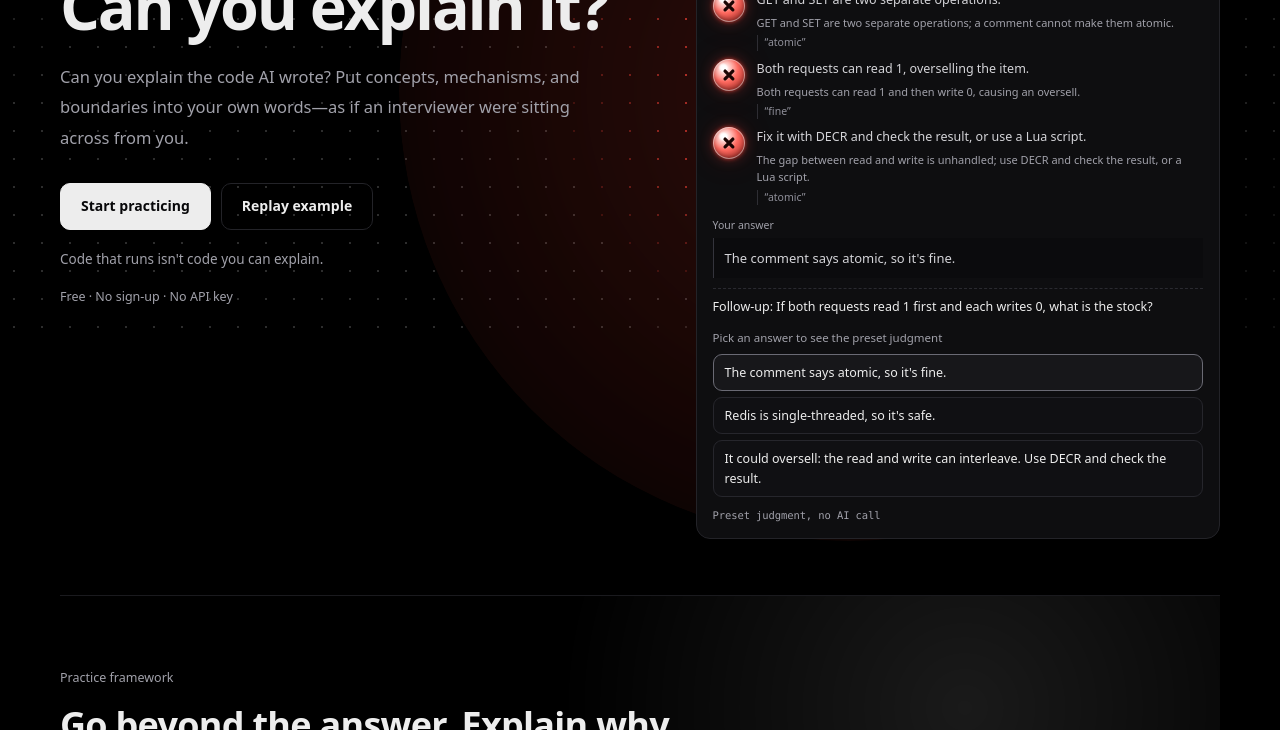
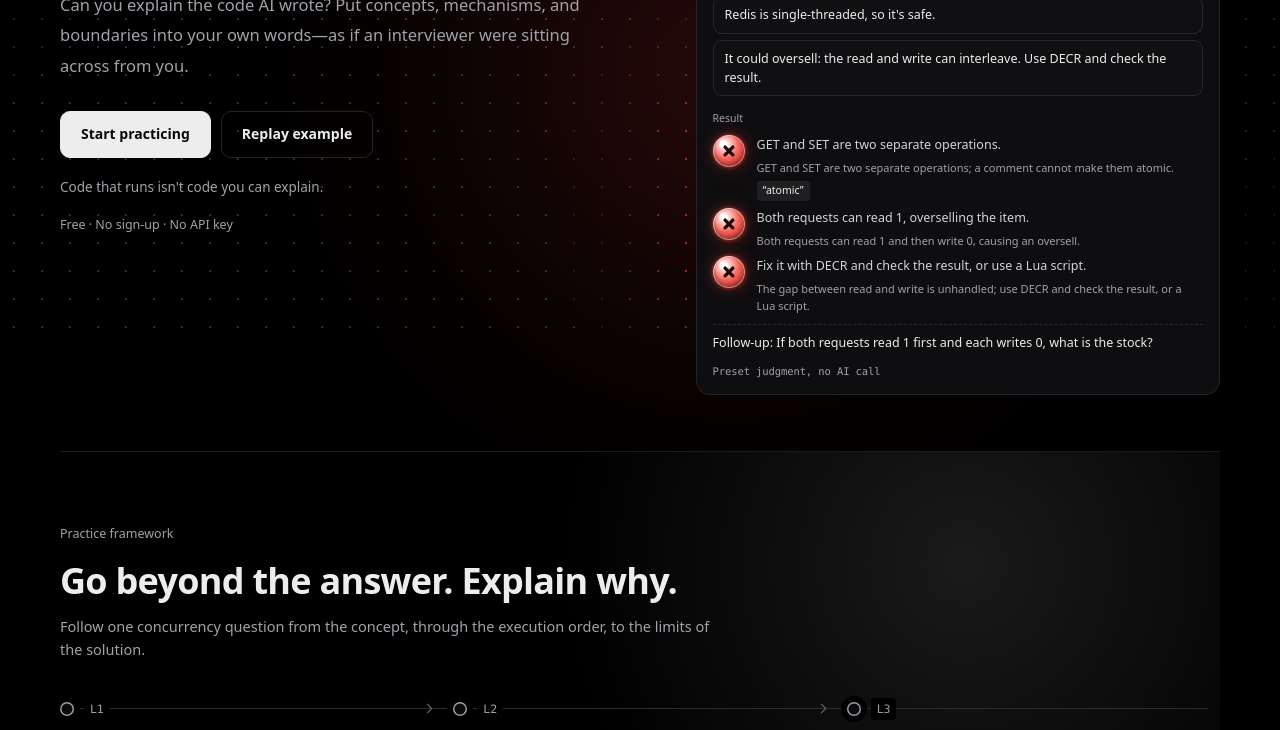
Before and after one commit to JUDYLP/stem, a plain HTML site: page index.html in a window 1280 px wide. Shown: the part 471-1201 px from the top of the page. Drawn offline with Linux system fonts and the light colour scheme.

Commit message:
fix: smooth the hero glow and put options before the result

```diff
--- a/data/hero-demo.v1.json
+++ b/data/hero-demo.v1.json
@@ -36,46 +36,46 @@
           "light": "red",
           "reason": "两个请求都可能读到 1，然后各自写回 0，导致超卖。",
           "reasonEn": "Both requests can read 1 and then write 0, causing an oversell.",
-          "quote": "没问题",
-          "quoteEn": "fine"
+          "quote": "",
+          "quoteEn": ""
         },
         {
           "pointId": "fix",
           "light": "red",
           "reason": "没有处理读与写之间的空隙；应使用 DECR 并检查结果，或用 Lua 脚本。",
           "reasonEn": "The gap between read and write is unhandled; use DECR and check the result, or a Lua script.",
-          "quote": "原子的",
-          "quoteEn": "atomic"
+          "quote": "",
+          "quoteEn": ""
         }
       ]
     },
     "single-thread": {
-      "followup": "单线程只是不并行执行命令；GET 和 SET 之间仍可能插入另一个请求，对吗？",
-      "followupEn": "Single-threaded means commands do not run in parallel; another request can still run between GET and SET, right?",
+      "followup": "",
+      "followupEn": "",
       "points": [
         {
           "pointId": "two-ops",
-          "light": "red",
-          "reason": "单线程不代表 GET 和 SET 合并成一次操作，它们仍然是两步。",
-          "reasonEn": "Single-threaded does not merge GET and SET into one operation; they are still two steps.",
+          "light": "amber",
+          "reason": "单个 Redis 命令确实原子，但 GET 和 SET 是两次操作，整个扣减不是原子的。",
+          "reasonEn": "A single Redis command is atomic, but GET and SET are two operations; the whole deduction is not atomic.",
           "quote": "单线程",
           "quoteEn": "single-threaded"
         },
         {
           "pointId": "both-read-1",
-          "light": "red",
-          "reason": "两个请求仍可能都读到 1；单线程不等于整个读—改—写原子化。",
-          "reasonEn": "Both requests can still read 1; single-threaded does not make the read-modify-write atomic.",
+          "light": "amber",
+          "reason": "单线程不会让两个请求的 GET 与 SET 自动串成一个原子动作，仍可能都读到 1。",
+          "reasonEn": "Single-threaded does not merge each request's GET and SET into one atomic action; both can still read 1.",
           "quote": "安全",
           "quoteEn": "safe"
         },
         {
           "pointId": "fix",
-          "light": "red",
-          "reason": "这条回答没有给出修复；DECR 并检查结果或用 Lua 才能保护检查与扣减。",
-          "reasonEn": "This answer gives no fix; DECR with a result check or Lua protects the check and deduction.",
-          "quote": "安全",
-          "quoteEn": "safe"
+          "light": "amber",
+          "reason": "没有给出修复；DECR 并检查结果或用 Lua 才能保护检查与扣减。",
+          "reasonEn": "No fix is given; DECR with a result check or Lua protects the check and deduction.",
+          "quote": "",
+          "quoteEn": ""
         }
       ]
     },
--- a/index.html
+++ b/index.html
@@ -39,7 +39,12 @@
 
       <main id="main">
         <section class="hero" aria-labelledby="hero-title">
-          <div class="hero-glow" id="hero-glow" aria-hidden="true"></div>
+          <div class="hero-glow" id="hero-glow" data-light="white" aria-hidden="true">
+            <span class="glow-layer" data-light="white"></span>
+            <span class="glow-layer" data-light="green"></span>
+            <span class="glow-layer" data-light="amber"></span>
+            <span class="glow-layer" data-light="red"></span>
+          </div>
           <div class="hero-copy">
             <p class="kicker"><span data-i18n="解释练习">解释练习</span></p>
             <h1 id="hero-title"><span data-i18n="AI 写完了，">AI 写完了，</span><br><em data-i18n="你讲得清吗？">你讲得清吗？</em></h1>
@@ -63,25 +68,22 @@
     <span class="tok-key">int</span> stock = redis.get(<span class="tok-string">"stock:"</span> + id);
     <span class="tok-key">if</span> (stock &gt; 0) {
       redis.set(<span class="tok-string">"stock:"</span> + id, stock - 1);
-    }
-  }
-}</code></pre>
+    } } }</code></pre>
             <div class="example-body">
               <h2 id="preview-title"><span data-i18n="两个请求同时下单，库存只剩 1，会发生什么？">两个请求同时下单，库存只剩 1，会发生什么？</span></h2>
-              <ul id="hero-points" class="point-list demo-points">
-                <li data-point="two-ops"><span class="lamp" data-state="off" aria-hidden="true"></span><div class="demo-point-body"><p class="demo-point-text"><span data-i18n="GET 和 SET 是两次独立操作。">GET 和 SET 是两次独立操作。</span></p><p class="point-reason" hidden></p><p class="point-quote" hidden></p></div></li>
-                <li data-point="both-read-1"><span class="lamp" data-state="off" aria-hidden="true"></span><div class="demo-point-body"><p class="demo-point-text"><span data-i18n="两个请求可能都读到 1，导致超卖。">两个请求可能都读到 1，导致超卖。</span></p><p class="point-reason" hidden></p><p class="point-quote" hidden></p></div></li>
-                <li data-point="fix"><span class="lamp" data-state="off" aria-hidden="true"></span><div class="demo-point-body"><p class="demo-point-text"><span data-i18n="修复用 DECR 并检查结果，或用 Lua 脚本。">修复用 DECR 并检查结果，或用 Lua 脚本。</span></p><p class="point-reason" hidden></p><p class="point-quote" hidden></p></div></li>
-              </ul>
-              <div id="hero-answer" class="hero-answer" hidden>
-                <span class="hero-answer-label"><span data-i18n="你的回答">你的回答</span></span>
-                <blockquote class="student-answer" id="hero-quote"></blockquote>
-              </div>
-              <p id="hero-followup" class="followup" hidden></p>
-              <p id="hero-clear" class="hero-clear" hidden><span data-i18n="讲清了，试试 L3？">讲清了，试试 L3？</span></p>
               <fieldset id="hero-options" class="hero-options">
                 <legend><span data-i18n="选一个回答，看看预设判定">选一个回答，看看预设判定</span></legend>
               </fieldset>
+              <div id="hero-result" class="hero-result" hidden>
+                <p class="hero-result-label"><span data-i18n="判定结果">判定结果</span></p>
+                <ul id="hero-points" class="point-list demo-points">
+                  <li data-point="two-ops"><span class="lamp" data-state="off" aria-hidden="true"></span><div class="demo-point-body"><p class="demo-point-text"><span data-i18n="GET 和 SET 是两次独立操作。">GET 和 SET 是两次独立操作。</span></p><p class="point-reason" hidden></p><p class="point-quote" hidden></p></div></li>
+                  <li data-point="both-read-1"><span class="lamp" data-state="off" aria-hidden="true"></span><div class="demo-point-body"><p class="demo-point-text"><span data-i18n="两个请求可能都读到 1，导致超卖。">两个请求可能都读到 1，导致超卖。</span></p><p class="point-reason" hidden></p><p class="point-quote" hidden></p></div></li>
+                  <li data-point="fix"><span class="lamp" data-state="off" aria-hidden="true"></span><div class="demo-point-body"><p class="demo-point-text"><span data-i18n="修复用 DECR 并检查结果，或用 Lua 脚本。">修复用 DECR 并检查结果，或用 Lua 脚本。</span></p><p class="point-reason" hidden></p><p class="point-quote" hidden></p></div></li>
+                </ul>
+                <p id="hero-followup" class="followup" hidden></p>
+                <button id="hero-try" class="button primary hero-try" type="button" hidden><span data-i18n="去练习区试试真题 →">去练习区试试真题 →</span></button>
+              </div>
               <p class="sim-note mono"><span data-i18n="预设判定，未调用 AI">预设判定，未调用 AI</span></p>
               <p id="hero-status" class="visually-hidden" role="status" aria-live="polite"></p>
             </div>
--- a/src/demo.js
+++ b/src/demo.js
@@ -35,12 +35,12 @@ export function validateHeroDemo(data) {
     for (const point of judgment.points) {
       if (!point || !pointIds.includes(point.pointId) || seen.has(point.pointId)) throw new Error('判定要点 ID 无效或重复');
       if (!POINT_LIGHTS.includes(point.light)) throw new Error('灯色无效');
-      if (!nonempty(point.reason) || !nonempty(point.reasonEn) || !nonempty(point.quote) || !nonempty(point.quoteEn)) {
-        throw new Error('判定理由或引用为空');
-      }
-      if (!option.text.includes(point.quote) || !option.textEn.includes(point.quoteEn)) {
-        throw new Error('引用必须来自所选回答');
-      }
+      if (!nonempty(point.reason) || !nonempty(point.reasonEn)) throw new Error('判定理由为空');
+      const quote = typeof point.quote === 'string' ? point.quote : '';
+      const quoteEn = typeof point.quoteEn === 'string' ? point.quoteEn : '';
+      if (nonempty(quote) !== nonempty(quoteEn)) throw new Error('引用必须双语同时存在或同时为空');
+      if (quote && !option.text.includes(quote)) throw new Error('引用必须来自所选回答');
+      if (quoteEn && !option.textEn.includes(quoteEn)) throw new Error('引用必须来自所选回答');
       if (point.light === 'red') hasRed = true;
       seen.add(point.pointId);
     }
@@ -59,10 +59,9 @@ export function initDemo() {
   const $ = id => document.getElementById(id);
   const pointsHost = $('hero-points');
   const optionsHost = $('hero-options');
-  const quoteBox = $('hero-answer');
-  const quote = $('hero-quote');
   const followup = $('hero-followup');
-  const clear = $('hero-clear');
+  const result = $('hero-result');
+  const tryButton = $('hero-try');
   const status = $('hero-status');
   const glow = $('hero-glow');
   const replay = $('replay-demo');
@@ -84,8 +83,7 @@ export function initDemo() {
 
   function setGlow(light, pulse = true) {
     if (!glow) return;
-    const rgb = { green: '34,197,94', amber: '245,165,36', red: '255,69,58' }[light] || '255,255,255';
-    glow.style.backgroundColor = `rgba(${rgb}, .22)`;
+    glow.dataset.light = ['green', 'amber', 'red'].includes(light) ? light : 'white';
     if (!pulse) return;
     glow.classList.remove('is-pulsing');
     void glow.offsetWidth;
@@ -128,15 +126,15 @@ export function initDemo() {
       followup.textContent = t('追问：{question}', { question: localize(judgment, 'followup') });
       followup.hidden = false;
       requestAnimationFrame(() => followup.classList.add('is-shown'));
-      clear.hidden = true;
+      tryButton.hidden = true;
     } else if (allGreen) {
       followup.hidden = true;
       followup.classList.remove('is-shown');
-      clear.hidden = false;
+      tryButton.hidden = false;
     } else {
       followup.hidden = true;
       followup.classList.remove('is-shown');
-      clear.hidden = true;
+      tryButton.hidden = true;
     }
     if (announce) status.textContent = summary(judgment);
   }
@@ -145,11 +143,12 @@ export function initDemo() {
     setLampState(point.lamp, judgmentPoint.light);
     ignite(point.lamp);
     point.row.dataset.state = judgmentPoint.light;
-    point.reason.textContent = localize(judgmentPoint, 'reason');
-    point.reason.hidden = false;
+    const showReason = judgmentPoint.light !== 'green';
+    point.reason.textContent = showReason ? localize(judgmentPoint, 'reason') : '';
+    point.reason.hidden = !showReason;
     const quoteText = localize(judgmentPoint, 'quote');
-    point.quote.textContent = getLanguage() === 'zh' ? `「${quoteText}」` : `“${quoteText}”`;
-    point.quote.hidden = false;
+    point.quote.textContent = quoteText ? (getLanguage() === 'zh' ? `「${quoteText}」` : `“${quoteText}”`) : '';
+    point.quote.hidden = !quoteText;
   }
 
   function applyOption(id, { animate = true, announce = true } = {}) {
@@ -163,11 +162,10 @@ export function initDemo() {
       button.setAttribute('aria-pressed', String(button.dataset.option === id));
     }
     resetPoints();
-    quote.textContent = localize(option, 'text');
-    quoteBox.hidden = false;
+    result.hidden = false;
     followup.hidden = true;
     followup.classList.remove('is-shown');
-    clear.hidden = true;
+    tryButton.hidden = true;
     status.textContent = '';
     setGlow('off', false);
 
@@ -227,6 +225,10 @@ export function initDemo() {
     }
   }
 
+  tryButton.addEventListener('click', () => {
+    document.getElementById('practice')?.scrollIntoView({ block: 'start' });
+  });
+
   replay.addEventListener('click', () => {
     stopAuto();
     if (data) applyOption(currentOption || data.options[0].id);
--- a/src/i18n.js
+++ b/src/i18n.js
@@ -886,6 +886,15 @@ export const messages = {
     "zh": "示例判定暂不可用",
     "en": "The preset judgment is unavailable."
   }
+,
+  "判定结果": {
+    "zh": "判定结果",
+    "en": "Result"
+  },
+  "去练习区试试真题 →": {
+    "zh": "去练习区试试真题 →",
+    "en": "Try a real question in Practice →"
+  }
 };
 export const LANGUAGE_KEY = 'unscripted.language';
 let language = 'zh';
--- a/styles.css
+++ b/styles.css
@@ -263,6 +263,7 @@ textarea:focus-visible, summary:focus-visible, input:focus-visible {
   padding: 56px 0 56px;
 }
 .hero-copy { position: relative; z-index: 1; min-width: 0; }
+.hero-copy .pain-copy { margin-top: 18px; }
 .hero h1 {
   font-size: clamp(40px, 4.9vw, 64px); font-weight: 800;
   line-height: 1.02; letter-spacing: -.035em;
@@ -294,10 +295,10 @@ textarea:focus-visible, summary:focus-visible, input:focus-visible {
   padding: 3px 10px; font-size: 11px; color: var(--text);
 }
 .code-sample {
-  margin: 0; padding: 12px 16px;
+  margin: 0; padding: 10px 16px;
   background: #070708;
   border-bottom: 1px solid var(--line-soft);
-  font: 11.5px/1.7 var(--mono);
+  font: 10.5px/1.55 var(--mono);
   color: #c9c9d1; overflow-x: auto;
 }
 .tok-key { color: var(--text); font-weight: 600; }
@@ -314,22 +315,21 @@ textarea:focus-visible, summary:focus-visible, input:focus-visible {
   font-size: 13px; line-height: 1.7; color: #d4d4d8;
 }
 .point-list { list-style: none; margin: 0; padding: 0; display: grid; gap: 10px; }
-.demo-points { margin-top: 12px; gap: 8px; }
+.demo-points { margin-top: 8px; gap: 7px; }
 .demo-points li { display: flex; align-items: flex-start; gap: 12px; font-size: 12.5px; line-height: 1.6; color: #d4d4d8; }
 .demo-point-body { min-width: 0; }
 .demo-point-text { margin: 0; }
 .point-reason { margin: 4px 0 0; font-size: 11px; line-height: 1.55; color: var(--muted); }
-.point-quote { margin: 4px 0 0; padding-left: 7px; border-left: 1px solid #2e2e34; font-size: 10.5px; line-height: 1.5; color: #8f8f99; overflow-wrap: anywhere; }
+.point-quote { display: inline-block; margin: 5px 0 0; padding: 2px 6px; border-radius: 4px; background: rgba(255, 255, 255, .07); font-size: 10.5px; line-height: 1.5; color: var(--text); overflow-wrap: anywhere; }
 .hero-answer { margin-top: 12px; }
 .hero-answer-label { display: block; margin-bottom: 4px; font-size: 10.5px; color: var(--muted); }
 #hero-quote { margin: 0; padding: 9px 11px; }
 #hero-followup { margin-top: 10px; padding-top: 8px; border-top: 1px dashed #2a2a30; font-size: 12.5px; line-height: 1.6; color: var(--text); opacity: 0; transform: translateY(4px); transition: opacity .3s ease, transform .3s ease; }
 #hero-followup.is-shown { opacity: 1; transform: none; }
-.hero-clear {
-  margin: 10px 0 0; padding: 8px 10px;
-  border: 1px solid rgba(34, 197, 94, .35); border-radius: 8px;
-  background: rgba(34, 197, 94, .08); color: var(--text); font-size: 12.5px;
-}
+.hero-result { margin-top: 14px; }
+.hero-result-label { margin: 0 0 6px; font-size: 10.5px; color: var(--muted); }
+.hero-try { width: 100%; margin-top: 10px; }
+.hero-clear { display: none; }
 .hero-options { margin: 12px 0 0; padding: 0; border: 0; display: grid; gap: 6px; }
 .hero-options legend { margin-bottom: 6px; padding: 0; font-size: 11.5px; color: var(--muted); }
 .hero-option {
@@ -388,25 +388,77 @@ textarea:focus-visible, summary:focus-visible, input:focus-visible {
 .audience { display: block; clear: both; margin: 34px 0 0; color: var(--muted); font-size: 12.5px; }
 .hero-glow {
   position: absolute;
-  top: 50%;
-  left: 68%;
+  top: 56%;
+  left: 58%;
   z-index: 0;
-  width: min(900px, 96vw);
+  width: min(1100px, 120vw);
   aspect-ratio: 1;
   transform: translate(-50%, -50%);
-  border-radius: 50%;
-  background-color: rgba(255, 255, 255, .22);
-  -webkit-mask: radial-gradient(circle, #000 0%, rgba(0, 0, 0, .6) 45%, transparent 100%);
-  mask: radial-gradient(circle, #000 0%, rgba(0, 0, 0, .6) 45%, transparent 100%);
   opacity: .82;
   pointer-events: none;
-  transition: background-color .8s ease, opacity .8s ease, transform 1s ease;
+  filter: blur(40px);
+  transition: opacity 1s ease;
+}
+.glow-layer {
+  position: absolute;
+  inset: 0;
+  border-radius: 50%;
+  opacity: 0;
+  transition: opacity .8s ease;
+}
+.hero-glow[data-light="white"] .glow-layer[data-light="white"],
+.hero-glow[data-light="green"] .glow-layer[data-light="green"],
+.hero-glow[data-light="amber"] .glow-layer[data-light="amber"],
+.hero-glow[data-light="red"] .glow-layer[data-light="amber"] {
+  background: radial-gradient(circle closest-side,
+    rgba(245, 165, 36, .18) 0%,
+    rgba(245, 165, 36, .155) 16%,
+    rgba(245, 165, 36, .105) 34%,
+    rgba(245, 165, 36, .055) 52%,
+    rgba(245, 165, 36, .022) 68%,
+    rgba(245, 165, 36, .007) 82%,
+    rgba(245, 165, 36, 0) 94%,
+    transparent 100%);
+}
+.glow-layer[data-light="red"] { opacity: 1; }
+.glow-layer[data-light="white"] {
+  background: radial-gradient(circle closest-side,
+    rgba(255, 255, 255, .18) 0%,
+    rgba(255, 255, 255, .16) 16%,
+    rgba(255, 255, 255, .11) 34%,
+    rgba(255, 255, 255, .06) 52%,
+    rgba(255, 255, 255, .025) 68%,
+    rgba(255, 255, 255, .008) 82%,
+    rgba(255, 255, 255, 0) 94%,
+    transparent 100%);
+}
+.glow-layer[data-light="green"] {
+  background: radial-gradient(circle closest-side,
+    rgba(34, 197, 94, .18) 0%,
+    rgba(34, 197, 94, .155) 16%,
+    rgba(34, 197, 94, .105) 34%,
+    rgba(34, 197, 94, .055) 52%,
+    rgba(34, 197, 94, .022) 68%,
+    rgba(34, 197, 94, .007) 82%,
+    rgba(34, 197, 94, 0) 94%,
+    transparent 100%);
+}
+.glow-layer[data-light="red"] {
+  background: radial-gradient(circle closest-side,
+    rgba(255, 69, 58, .18) 0%,
+    rgba(255, 69, 58, .155) 16%,
+    rgba(255, 69, 58, .105) 34%,
+    rgba(255, 69, 58, .055) 52%,
+    rgba(255, 69, 58, .022) 68%,
+    rgba(255, 69, 58, .007) 82%,
+    rgba(255, 69, 58, 0) 94%,
+    transparent 100%);
 }
 .hero-glow.is-pulsing { animation: hero-glow-pulse 1s ease-out; }
 @keyframes hero-glow-pulse {
-  0% { transform: translate(-50%, -50%) scale(.98); opacity: .82; }
-  35% { transform: translate(-50%, -50%) scale(1.06); opacity: 1; }
-  100% { transform: translate(-50%, -50%) scale(1); opacity: .82; }
+  0% { opacity: .82; }
+  35% { opacity: 1; }
+  100% { opacity: .82; }
 }
 .section-glow {
   position: absolute;
@@ -832,6 +884,7 @@ summary:hover { color: var(--text); }
   .site-header { flex-wrap: wrap; gap: 8px 16px; padding: 12px 0; }
   .header-nav { gap: 14px; font-size: 12.5px; }
   .hero { padding: 40px 0 44px; gap: 28px; }
+  .hero-glow { left: 28%; top: 58%; width: min(900px, 150vw); }
   .hero h1 { font-size: clamp(34px, 9.6vw, 48px); }
   .hero .intro { font-size: 15px; }
   .method, .practice, .records { padding-top: 48px; }
```
Also changed, not shown: tests/hero-demo.test.mjs (+11 -4 lines).
